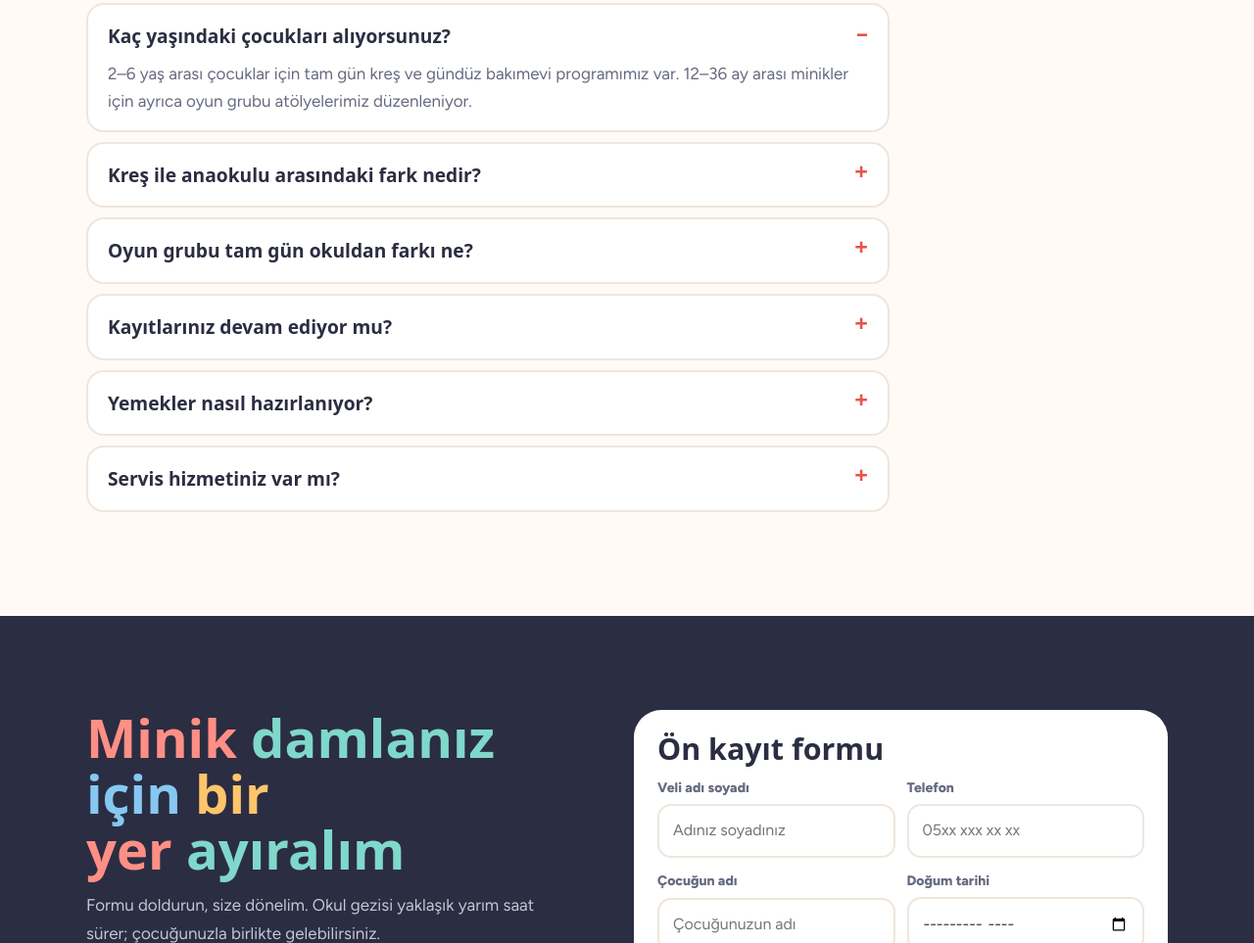
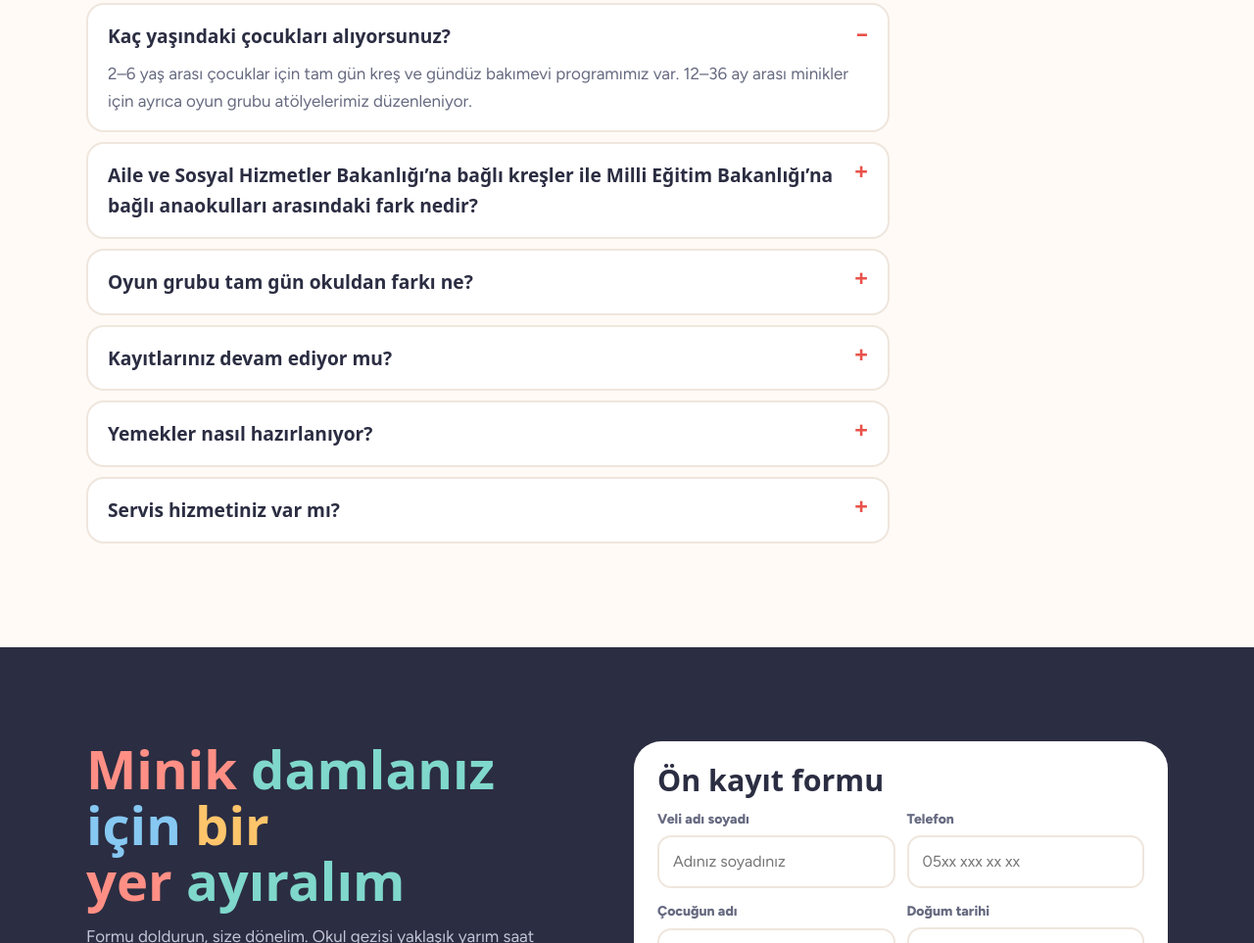
Before and after one commit to nnumanbekir-lgtm/minik-damlalar-kres, a plain HTML site: page index.html in a window 1280 px wide. Shown: the part 5274-6237 px from the top of the page at 98% size. Drawn offline with Linux system fonts and the light colour scheme; a web font is replaced by a local one.

Commit message:
Minik Damlalar: SSS sorusu metni düzeltildi
Co-Authored-By: Claude Opus 5.5 <noreply@anthropic.com>
Claude-Session: https://claude.ai/code/session_01V27VxCak6nhkhKEoPmg8Ct

```diff
--- a/index.html
+++ b/index.html
@@ -404,7 +404,7 @@ footer .wrap{display:flex;justify-content:space-between;gap:12px;flex-wrap:wrap;
 <div class="head"><h2 class="rb"><span style="color:#d9761c">Veliler</span> <span style="color:#e8524a">soruyor</span></h2></div>
 <div class="faq">
 <details open><summary>Kaç yaşındaki çocukları alıyorsunuz?</summary><p>2–6 yaş arası çocuklar için tam gün kreş ve gündüz bakımevi programımız var. 12–36 ay arası minikler için ayrıca oyun grubu atölyelerimiz düzenleniyor.</p></details>
-<details><summary>Kreş ile anaokulu arasındaki fark nedir?</summary><p>Velilerimizin en çok sorduğu sorulardan biri. Okul öncesinde Aile ve Sosyal Hizmetler Bakanlığı’na bağlı olan kurumlar kreş ve gündüz bakımevleridir; Milli Eğitim Bakanlığı’na bağlı olanlar ise anaokullarıdır. Minik Damlalar, Aile ve Sosyal Hizmetler Bakanlığı’na bağlı bir kreş ve gündüz bakımevidir.</p></details>
+<details><summary>Aile ve Sosyal Hizmetler Bakanlığı’na bağlı kreşler ile Milli Eğitim Bakanlığı’na bağlı anaokulları arasındaki fark nedir?</summary><p>Velilerimizin en çok sorduğu sorulardan biri. Okul öncesinde Aile ve Sosyal Hizmetler Bakanlığı’na bağlı olan kurumlar kreş ve gündüz bakımevleridir; Milli Eğitim Bakanlığı’na bağlı olanlar ise anaokullarıdır. Minik Damlalar, Aile ve Sosyal Hizmetler Bakanlığı’na bağlı bir kreş ve gündüz bakımevidir.</p></details>
 <details><summary>Oyun grubu tam gün okuldan farkı ne?</summary><p>Oyun grupları kısa süreli, küçük gruplarla yapılan atölyelerdir. Çocuğunuz okula başlamadan önce sosyalleşir, okul ortamına alışır. Grupların gün ve saatleri dönem dönem belirlenir; güncel program için bize yazmanız yeterli.</p></details>
 <details><summary>Kayıtlarınız devam ediyor mu?</summary><p>Evet, 2–6 yaş arası kayıtlarımız devam ediyor. Kontenjan için bizi arayın ya da ön kayıt formunu doldurun.</p></details>
 <details><summary>Yemekler nasıl hazırlanıyor?</summary><p>Kahvaltı, öğle yemeği ve ara öğün mutfağımızda her gün doğal malzemelerle hazırlanır. Alerjisi olan çocuklar için ayrı tabak hazırlanır.</p></details>
```
